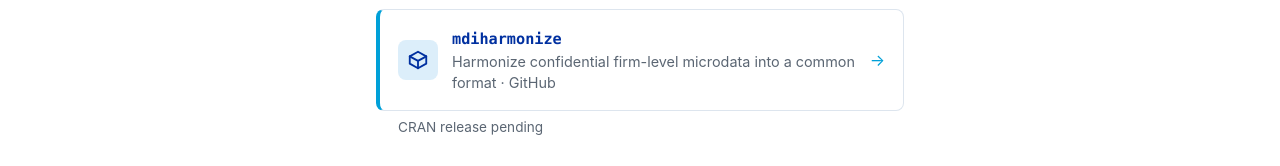
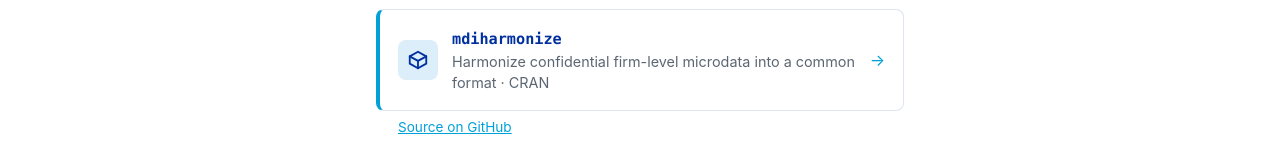
Before and after one commit to Secretariat-CompNet/secretariat-compnet.github.io, a plain HTML site: page index.html in a window 1280 px wide. Shown: the part 849-1015 px from the top of the page. Drawn offline with Linux system fonts and the light colour scheme.

Commit message:
feat: link mdiharmonize on CRAN

```diff
--- a/index.html
+++ b/index.html
@@ -177,18 +177,17 @@
         <p class="sublinks"><a href="https://github.com/Secretariat-CompNet/mditools">Source on GitHub</a></p>
       </li>
       <li>
-        <!-- Point href at https://CRAN.R-project.org/package=mdiharmonize once accepted, and swap the sublink to GitHub -->
-        <a class="card" href="https://github.com/Secretariat-CompNet/mdiharmonize">
+        <a class="card" href="https://CRAN.R-project.org/package=mdiharmonize">
           <span class="icon" aria-hidden="true">
             <svg viewBox="0 0 24 24" fill="none" stroke="currentColor" stroke-width="2" stroke-linecap="round" stroke-linejoin="round"><path d="M21 8 12 3 3 8v8l9 5 9-5z"/><path d="m3 8 9 5 9-5M12 13v8"/></svg>
           </span>
           <span class="text">
             <span class="title"><code>mdiharmonize</code></span>
-            <span class="desc">Harmonize confidential firm-level microdata into a common format · GitHub</span>
+            <span class="desc">Harmonize confidential firm-level microdata into a common format · CRAN</span>
           </span>
           <span class="arrow" aria-hidden="true">→</span>
         </a>
-        <p class="sublinks">CRAN release pending</p>
+        <p class="sublinks"><a href="https://github.com/Secretariat-CompNet/mdiharmonize">Source on GitHub</a></p>
       </li>
     </ul>
   </main>
```
